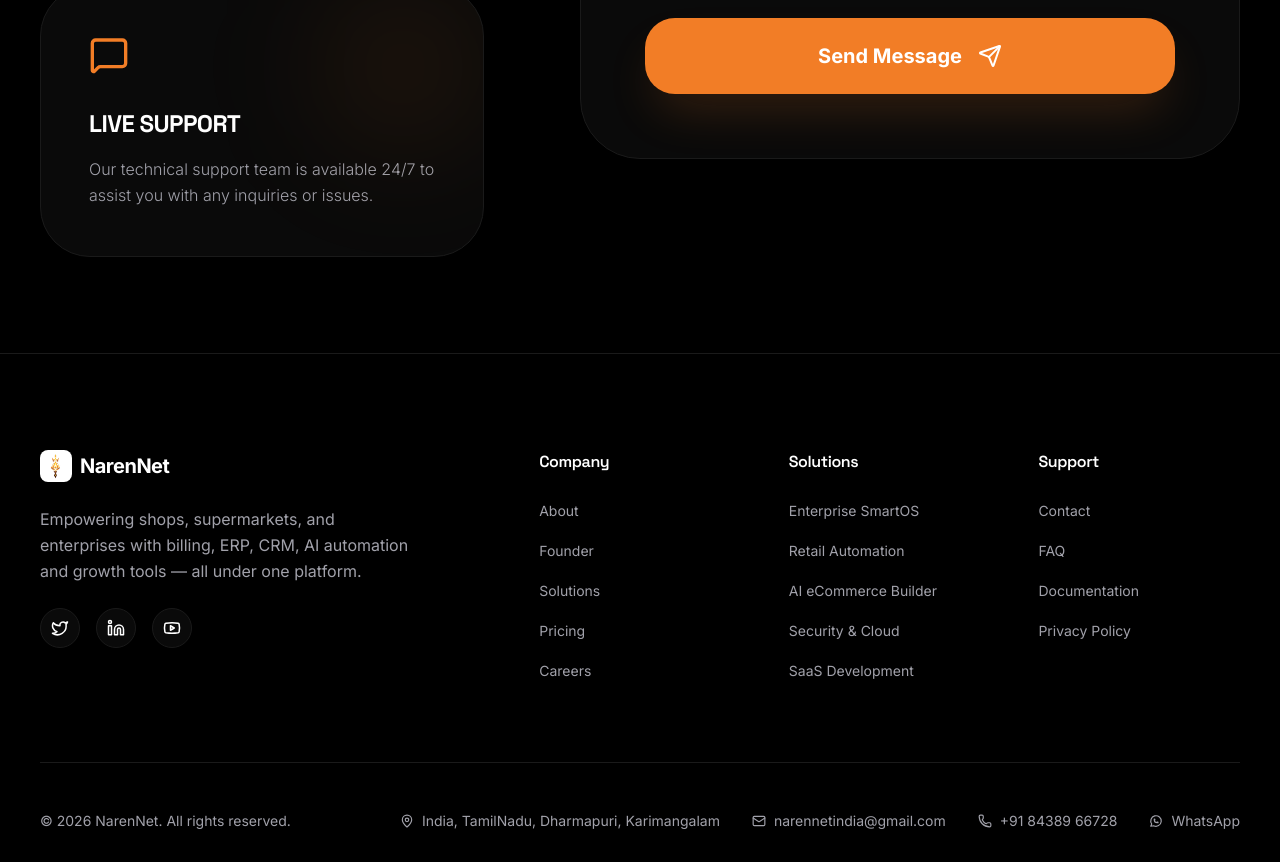
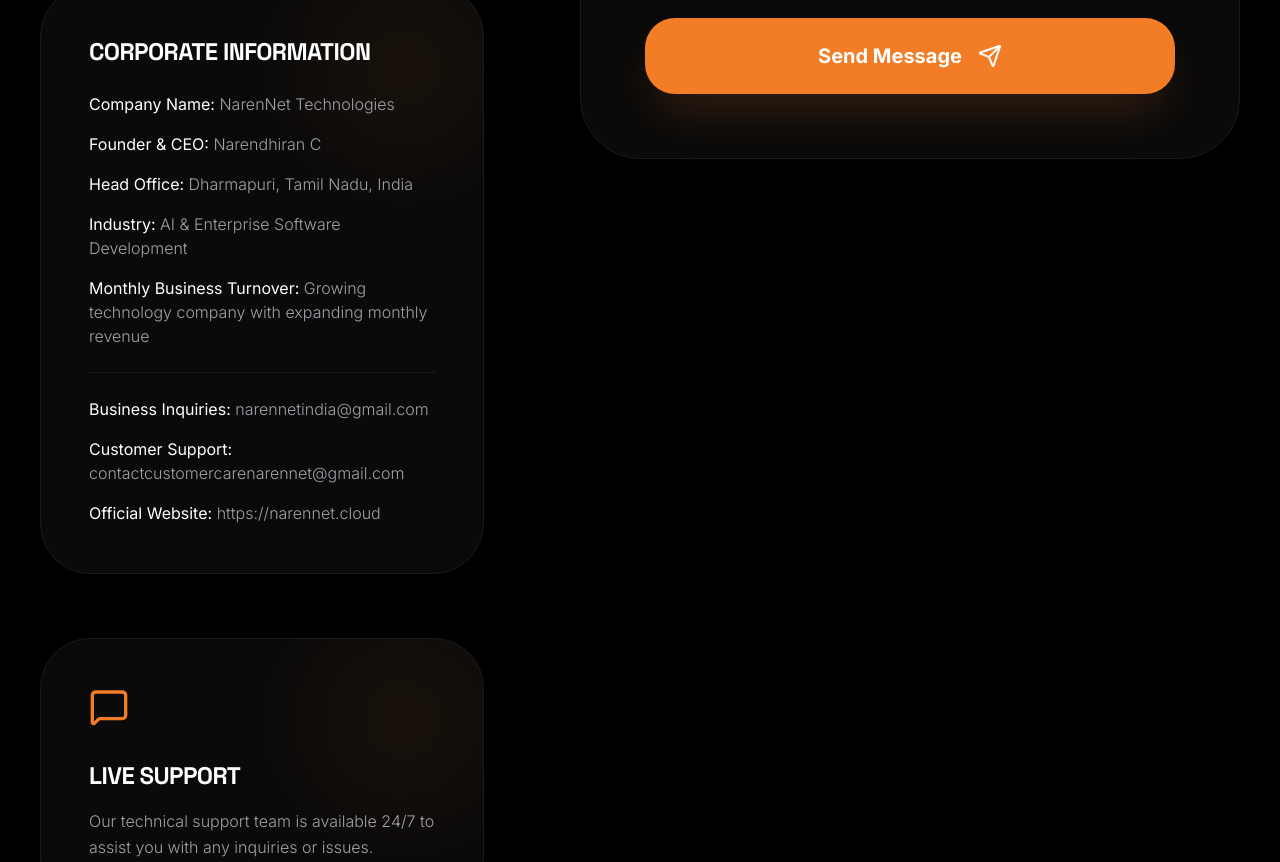
Before and after one commit to narennetindia-alt/narennet-marketing, a React (Vite) app: page /contact in a window 1280 px wide. Shown: the part 1340-2202 px from the top of the page. Built offline with nearby package versions, Linux system fonts and the light colour scheme.

Commit message:
feat: add corporate info to contact page and update org schema

```diff
--- a/index.html
+++ b/index.html
@@ -140,6 +140,26 @@
       "@type": "Person",
       "name": "Narendhiran C"
     },
+    "address": {
+      "@type": "PostalAddress",
+      "addressLocality": "Dharmapuri",
+      "addressRegion": "Tamil Nadu",
+      "addressCountry": "India"
+    },
+    "contactPoint": [
+      {
+        "@type": "ContactPoint",
+        "contactType": "business inquiries",
+        "email": "narennetindia@gmail.com",
+        "areaServed": "IN"
+      },
+      {
+        "@type": "ContactPoint",
+        "contactType": "customer support",
+        "email": "contactcustomercarenarennet@gmail.com",
+        "areaServed": "IN"
+      }
+    ],
     "sameAs": [
       "https://www.linkedin.com/in/narennet",
       "https://twitter.com/Narennetindia",
--- a/src/pages/Contact.tsx
+++ b/src/pages/Contact.tsx
@@ -242,9 +242,25 @@
 
               <div className="p-8 md:p-12 rounded-[40px] md:rounded-[50px] bg-brand-card border border-brand-border relative overflow-hidden">
                 <div className="absolute top-0 right-0 w-40 h-40 bg-brand-accent/10 blur-3xl rounded-full" />
-                <MessageSquare className="text-brand-accent mb-8" size={40} />
-                <h3 className="text-2xl font-bold mb-4 text-white">Live Support</h3>
-                <p className="text-brand-secondary font-light leading-relaxed">
+                <h3 className="text-2xl font-bold mb-6 text-white relative z-10">Corporate Information</h3>
+                <div className="space-y-4 relative z-10 text-brand-secondary font-light">
+                  <p><strong className="text-white">Company Name:</strong> NarenNet Technologies</p>
+                  <p><strong className="text-white">Founder & CEO:</strong> Narendhiran C</p>
+                  <p><strong className="text-white">Head Office:</strong> Dharmapuri, Tamil Nadu, India</p>
+                  <p><strong className="text-white">Industry:</strong> AI & Enterprise Software Development</p>
+                  <p><strong className="text-white">Monthly Business Turnover:</strong> Growing technology company with expanding monthly revenue</p>
+                  <div className="h-px w-full bg-brand-border my-6" />
+                  <p><strong className="text-white">Business Inquiries:</strong> narennetindia@gmail.com</p>
+                  <p><strong className="text-white">Customer Support:</strong> contactcustomercarenarennet@gmail.com</p>
+                  <p><strong className="text-white">Official Website:</strong> https://narennet.cloud</p>
+                </div>
+              </div>
+
+              <div className="p-8 md:p-12 rounded-[40px] md:rounded-[50px] bg-brand-card border border-brand-border relative overflow-hidden">
+                <div className="absolute top-0 right-0 w-40 h-40 bg-brand-accent/10 blur-3xl rounded-full" />
+                <MessageSquare className="text-brand-accent mb-8 relative z-10" size={40} />
+                <h3 className="text-2xl font-bold mb-4 text-white relative z-10">Live Support</h3>
+                <p className="text-brand-secondary font-light leading-relaxed relative z-10">
                   Our technical support team is available 24/7 to assist you with any inquiries or issues.
                 </p>
               </div>
```
